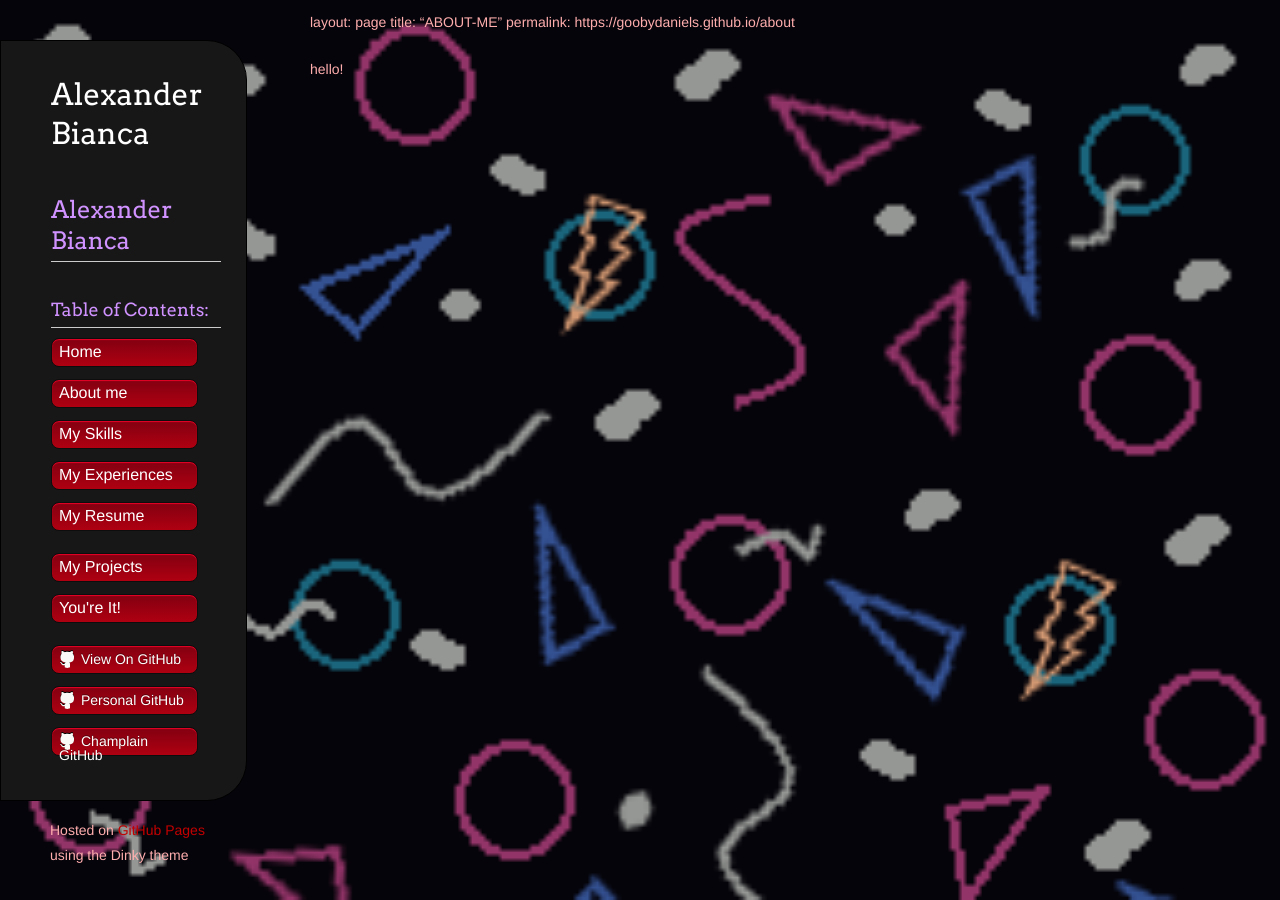
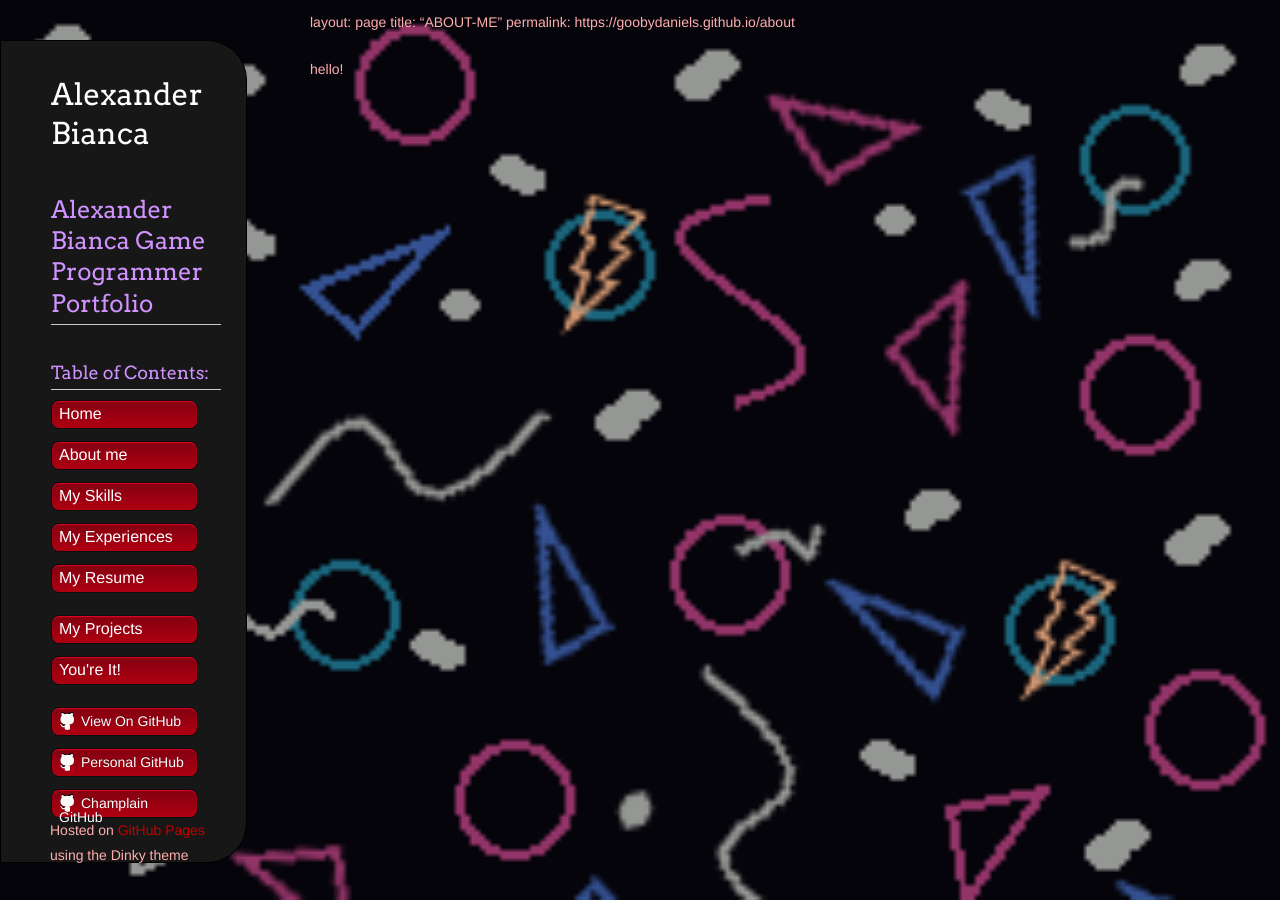
Before and after one commit to goobydaniels/goobydaniels.github.io, a Jekyll site: the page built from ABOUT-ME.md, in a window 1280 px wide. Built offline with Jekyll 4.4.1, drawn with Linux system fonts in a browser that asks for light colours; our own code applies the rules of GitHub Pages for plain Markdown files.

Commit message:
oakt this for sure

```diff
--- a/_layouts/default.html
+++ b/_layouts/default.html
@@ -17,7 +17,7 @@
     <div class="wrapper">
       <header>
         <h1 class="header">{{ site.title | default: site.github.repository_name }}</h1>
-        <h2 class="header">{{ site.title + site.description }}</h2>
+        <h2 class="header">{{ site.title }} {{ site.description }}</h2>
         <h3 class="header">Table of Contents:</h3>
         <ul>
           <li><p class="header"><a class="home button" href="https://goobydaniels.github.io/">Home</a></p></li>
```
